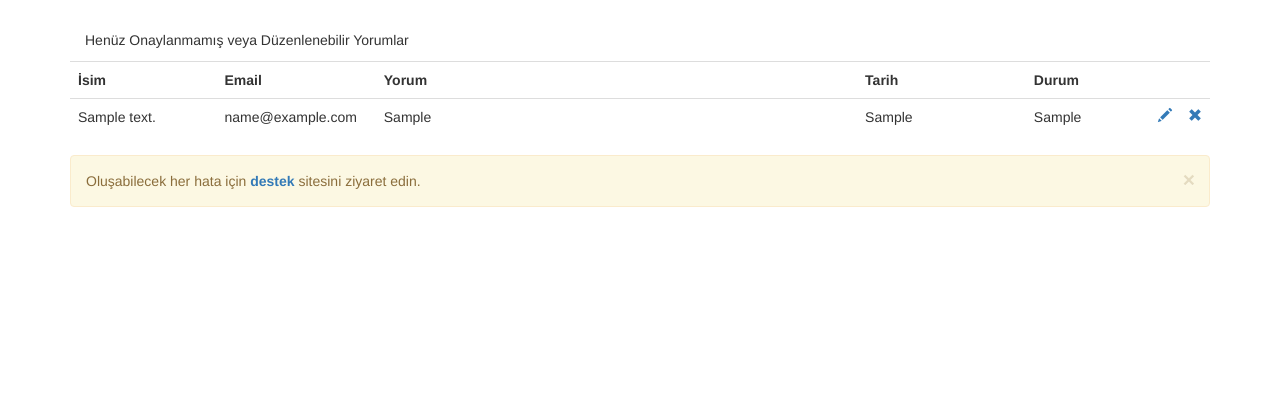
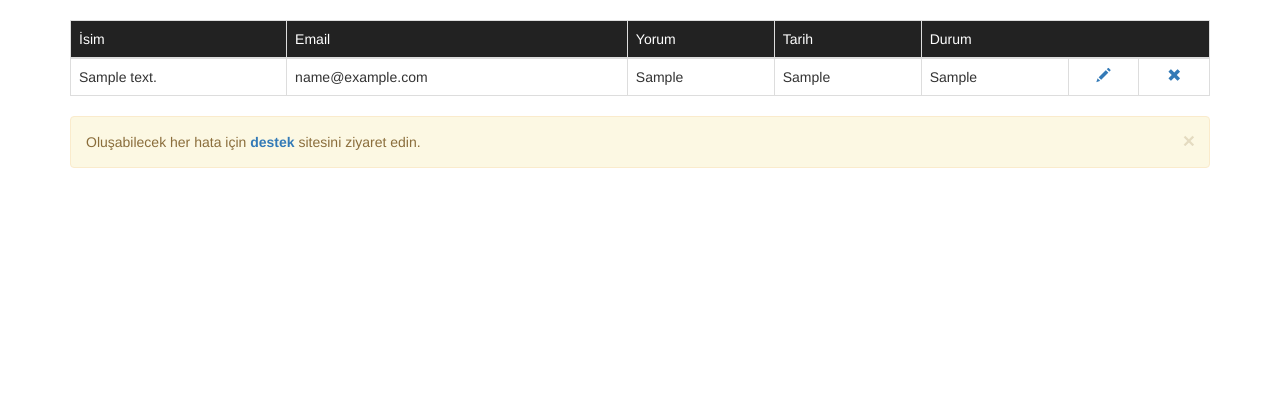
Before and after one commit to 0kan87/pvp, a PHP site: page /yonetim/yorumlar.php in a window 1280 px wide. Shown: the part 51-457 px from the top of the page. Run offline with PHP 8.4, Linux system fonts and the light colour scheme; the visitor is signed in with stand-in values (Sample User, id 1); tables that the repository leaves empty or names only in its code hold one stand-in row (values such as "Sample post"); some libraries are stand-ins or nearby versions.

Commit message:
Tasarıma Minik Dokunuşlar

```diff
--- a/yonetim/yorumlar.php
+++ b/yonetim/yorumlar.php
@@ -1,18 +1,14 @@
-<?php require_once('../Connections/baglan.php'); ?>
-<?php
-//initialize the session
+<?php require_once('../Connections/baglan.php');
 if (!isset($_SESSION)) {
   session_start();
 }
 
-// ** Logout the current user. **
 $logoutAction = $_SERVER['PHP_SELF']."?doLogout=true";
 if ((isset($_SERVER['QUERY_STRING'])) && ($_SERVER['QUERY_STRING'] != "")){
   $logoutAction .="&". htmlentities($_SERVER['QUERY_STRING']);
 }
 
 if ((isset($_GET['doLogout'])) &&($_GET['doLogout']=="true")){
-  //to fully log out a visitor we need to clear the session varialbles
   $_SESSION['MM_Username'] = NULL;
   $_SESSION['MM_UserGroup'] = NULL;
   $_SESSION['PrevUrl'] = NULL;
@@ -34,22 +30,15 @@ if (!isset($_SESSION)) {
 $MM_authorizedUsers = "";
 $MM_donotCheckaccess = "true";
 
-// *** Restrict Access To Page: Grant or deny access to this page
 function isAuthorized($strUsers, $strGroups, $UserName, $UserGroup) {
-  // For security, start by assuming the visitor is NOT authorized.
   $isValid = False;
 
-  // When a visitor has logged into this site, the Session variable MM_Username set equal to their username.
-  // Therefore, we know that a user is NOT logged in if that Session variable is blank.
   if (!empty($UserName)) {
-    // Besides being logged in, you may restrict access to only certain users based on an ID established when they login.
-    // Parse the strings into arrays.
     $arrUsers = Explode(",", $strUsers);
     $arrGroups = Explode(",", $strGroups);
     if (in_array($UserName, $arrUsers)) {
       $isValid = true;
     }
-    // Or, you may restrict access to only certain users based on their username.
     if (in_array($UserGroup, $arrGroups)) {
       $isValid = true;
     }
@@ -150,16 +139,12 @@ $row_yorumlar = mysql_fetch_assoc($yorumlar);
 $totalRows_yorumlar = mysql_num_rows($yorumlar);
 ?>
 <!DOCTYPE html PUBLIC "-//W3C//DTD XHTML 1.0 Transitional//EN" "http://www.w3.org/TR/xhtml1/DTD/xhtml1-transitional.dtd">
-<html xmlns="http://www.w3.org/1999/xhtml"><!-- InstanceBegin template="/Templates/wordpress.dwt.php" codeOutsideHTMLIsLocked="false" -->
+<html xmlns="http://www.w3.org/1999/xhtml">
 <head>
 <meta name="viewport" content="width=device-width, initial-scale=1.0">
 <meta http-equiv="Content-Type" content="text/html; charset=utf-8" />
-<!-- InstanceBeginEditable name="doctitle" -->
 <title><?php echo $row_ayar['siteadi']; ?></title>
-<!-- InstanceEndEditable -->
 <link rel="stylesheet" href="../css/bootstrap.min.css">
-<!-- InstanceBeginEditable name="head" -->
-<!-- InstanceEndEditable -->
 </head>
 <body>
 	<div class="navbar navbar-inverse navbar-static-top">
@@ -183,40 +168,39 @@ $totalRows_yorumlar = mysql_num_rows($yorumlar);
 			</div>
 		</div>
 	</div>
+
   <div class="container">
-	<!-- InstanceBeginEditable name="icerik alanı" -->
-	<div class="panel-heading">Henüz Onaylanmamış veya Düzenlenebilir Yorumlar</div>
-	<table class="table table-hover">
+		<table class="table table-hover table-bordered table-responsive">
+      <thead bgcolor="#222222" style="color:white;">
       <tr>
-        <td width="13%"><b>İsim</b></td>
-        <td width="14%"><b>Email</b></td>
-        <td width="43%"><b>Yorum</b></td>
-        <td width="15%"><b>Tarih</b></td>
-        <td width="11%"><b>Durum</b></td>
-        <td width="2%">&nbsp;</td>
-        <td width="2%">&nbsp;</td>
+        <td>İsim</td>
+        <td class="hidden-xs">Email</td>
+        <td class="hidden-xs">Yorum</td>
+        <td class="hidden-xs">Tarih</td>
+        <td colspan="3">Durum</td>
       </tr>
+      </thead>
       <?php do { ?>
         <tr>
           <td><?php echo $row_yorumlar['isim']; ?></td>
-          <td><?php echo $row_yorumlar['email']; ?></td>
-          <td><?php echo $row_yorumlar['yorum']; ?></td>
-          <td><?php echo $row_yorumlar['tarih']; ?></td>
+          <td class="hidden-xs"><?php echo $row_yorumlar['email']; ?></td>
+          <td class="hidden-xs"><?php echo $row_yorumlar['yorum']; ?></td>
+          <td class="hidden-xs"><?php echo $row_yorumlar['tarih']; ?></td>
           <td><?php echo $row_yorumlar['durum']; ?></td>
-          <td><a href="yorumonay.php?id=<?php echo $row_yorumlar['id']; ?>"><span class="glyphicon glyphicon-pencil" aria-hidden="true"></span></a></a></td>
-          <td><a href="yorum-sil.php?id=<?php echo $row_yorumlar['id']; ?>"><span class="glyphicon glyphicon-remove" aria-hidden="true"></span></a></a></td>
+          <td><center><a href="yorumonay.php?id=<?php echo $row_yorumlar['id']; ?>"><span class="glyphicon glyphicon-pencil" aria-hidden="true"></span></a></center></td>
+          <td><center><a href="yorum-sil.php?id=<?php echo $row_yorumlar['id']; ?>"><span class="glyphicon glyphicon-remove" aria-hidden="true"></span></a></center></td>
         </tr>
         <?php } while ($row_yorumlar = mysql_fetch_assoc($yorumlar)); ?>
     </table>
-    <!-- InstanceEndEditable -->
   </div>
+
   <div class="container">
     <div class="alert alert-warning alert-dismissible" role="alert">
     <button type="button" class="close" data-dismiss="alert" aria-label="Close"><span aria-hidden="true">&times;</span></button>
     Oluşabilecek her hata için <a href="http://okandiyebiri.com/pvp-listesi-scripti/"><strong>destek</strong></a> sitesini ziyaret edin.
     </div>
-          </br></br>
-</div>
+  </div></br></br>
+
   <div class="navbar navbar-default navbar-fixed-bottom">
     <div class="container">
       <a href="<?php echo $row_ayar['footerlink']; ?>" class="navbar-btn btn-primary btn"><?php echo $row_ayar['footersol']; ?> - <?php echo date("o"); ?></a>
@@ -225,9 +209,8 @@ $totalRows_yorumlar = mysql_num_rows($yorumlar);
   <script src="http://code.jquery.com/jquery-1.10.2.min.js"></script>
   <script src="../js/bootstrap.js"></script>
   </body>
-<!-- InstanceEnd --></html>
+</html>
 <?php
 mysql_free_result($ayar);
-
 mysql_free_result($yorumlar);
 ?>
--- a/yonetim/yorumonay.php
+++ b/yonetim/yorumonay.php
@@ -204,7 +204,7 @@ $totalRows_yorunonay = mysql_num_rows($yorunonay);
 					</select>
 				</div></br>
 				<div class="input-group">
-					<input type="submit" value="Kaydı Güncelleştir" class="form-control" aria-describedby="sizing-addon2">
+					<input type="submit" value="Kaydı Güncelleştir" class="btn btn-info" aria-describedby="sizing-addon2">
 					<input type="hidden" name="tarih" value="<?php echo htmlentities($row_yorunonay['tarih'], ENT_COMPAT, 'utf-8'); ?>" />
 					<input type="hidden" name="MM_update" value="form1" />
 					<input type="hidden" name="id" value="<?php echo $row_yorunonay['id']; ?>" />
```
Also changed, not shown: yonetim/liste-duzenle.php (+16 -48 lines), yonetim/liste.php (+21 -38 lines), yonetim/pvp-ekle.php (+14 -23 lines). Lines whose indentation alone changed are shown as unchanged.
